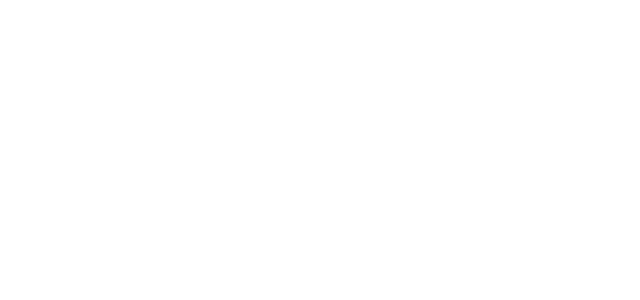
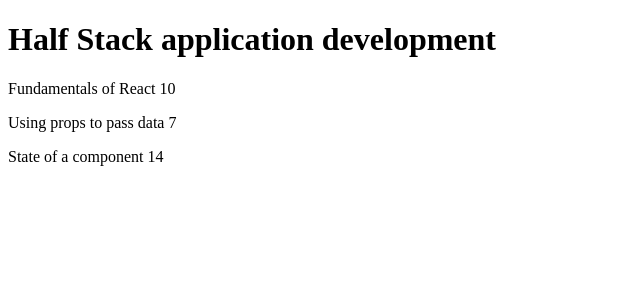
Before and after one commit to Valkyries12/curso-full-stack-open, a React (Vite) app in the folder part1/courseInfo/: page / in a window 1280 px wide. Shown: the top 300 px of the page, without its empty margins (0-640 px from the left). Built offline with nearby package versions, Linux system fonts and the light colour scheme.

Commit message:
Se agrega 2.1: Informacion del curso paso 6

```diff
--- a/part1/courseInfo/src/App.jsx
+++ b/part1/courseInfo/src/App.jsx
@@ -1,8 +1,29 @@
-const App = (props) => {
-  const {counter} = props
-  return (
-    <div>{counter}</div>
-  )
+import Course from "./Course"
+
+const App = () => {
+  const course = {
+    id: 1,
+    name: 'Half Stack application development',
+    parts: [
+      {
+        name: 'Fundamentals of React',
+        exercises: 10,
+        id: 1
+      },
+      {
+        name: 'Using props to pass data',
+        exercises: 7,
+        id: 2
+      },
+      {
+        name: 'State of a component',
+        exercises: 14,
+        id: 3
+      }
+    ]
+  }
+
+  return <Course course={course} />
 }
 
 export default App
--- a/part1/courseInfo/src/Content.jsx
+++ b/part1/courseInfo/src/Content.jsx
@@ -6,9 +6,7 @@
         {
           parts.map((part) => <Part key={part.name} part={part.name} exercise={part.exercises} />)
         }
-        {/*<Part part={part1.name} exercise={part1.exercises} />
-        <Part part={part2.name} exercise={part2.exercises} />
-        <Part part={part3.name} exercise={part3.exercises} />*/}
+
       </div>
     );
 }
--- /dev/null
+++ b/part1/courseInfo/src/Course.jsx
@@ -0,0 +1,14 @@
+import Content from "./Content";
+import Header from "./Header";
+
+
+const Course = ({ course }) => {
+    return (
+        <>
+            <Header course={course.name}/>
+            <Content parts={course.parts}/>
+        </>
+    )
+}
+
+export default Course;
```
